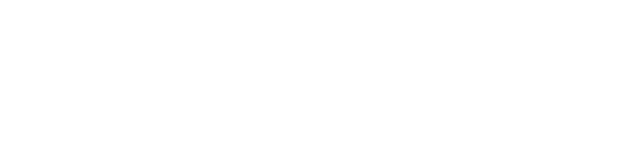
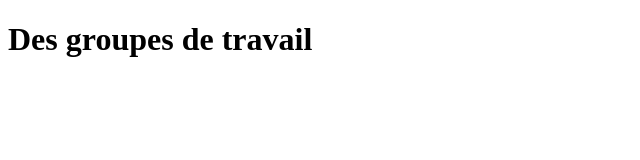
Before and after one commit to Jaures01/git-mon-cv, a plain HTML site: page index.html in a window 1280 px wide. Shown: the whole page, without its empty margins (0-640 px from the left). Drawn offline with Linux system fonts and the light colour scheme.

Commit message:
mise en place de la section associations

```diff
--- a/index.html
+++ b/index.html
@@ -8,6 +8,7 @@
     <title>Document</title>
 </head>
 <body>
+    <h1>Des groupes de travail</h1>
 
 </body>
 </html>
```
